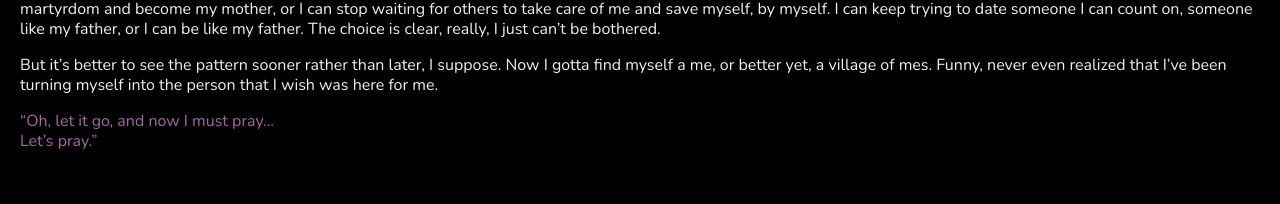
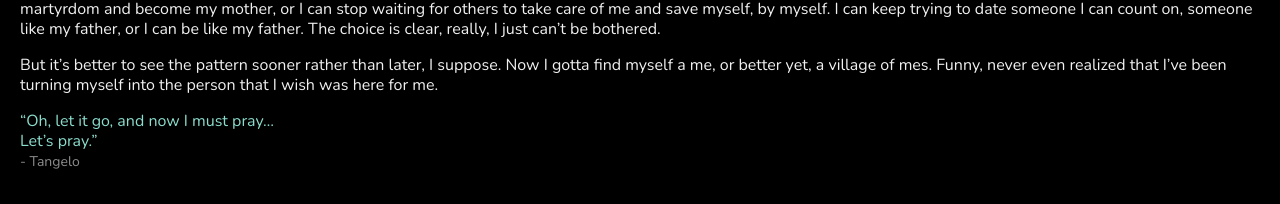
Before and after one commit to olivecarambola/logbook, a Jekyll site: the page built from _posts/2022-06-01-water.md, in a window 1280 px wide. Shown: the part 1983-2187 px from the top of the page. Built offline with Jekyll 4.4.1, drawn with Linux system fonts in a browser that asks for light colours; some web fonts are replaced.

Commit message:
Update 2022-06-01-water.md

```diff
--- a/_posts/2022-06-01-water.md
+++ b/_posts/2022-06-01-water.md
@@ -52,5 +52,6 @@ But I overdid it, like with most things I do. I got too insightful and started b
 
 But it's better to see the pattern sooner rather than later, I suppose. Now I gotta find myself a me, or better yet, a village of mes. Funny, never even realized that I've been turning myself into the person that I wish was here for me.
 
-<span class="annotated" data-note="''Tangelo'' by Red Hot Chili Peppers, Unlimited Love (2022).">"Oh, let it go, and now I must pray…
+<span class="text-body-quote">"Oh, let it go, and now I must pray…
 Let's pray."</span>
+<span class="text-body-credit">- Tangelo</span>
```
